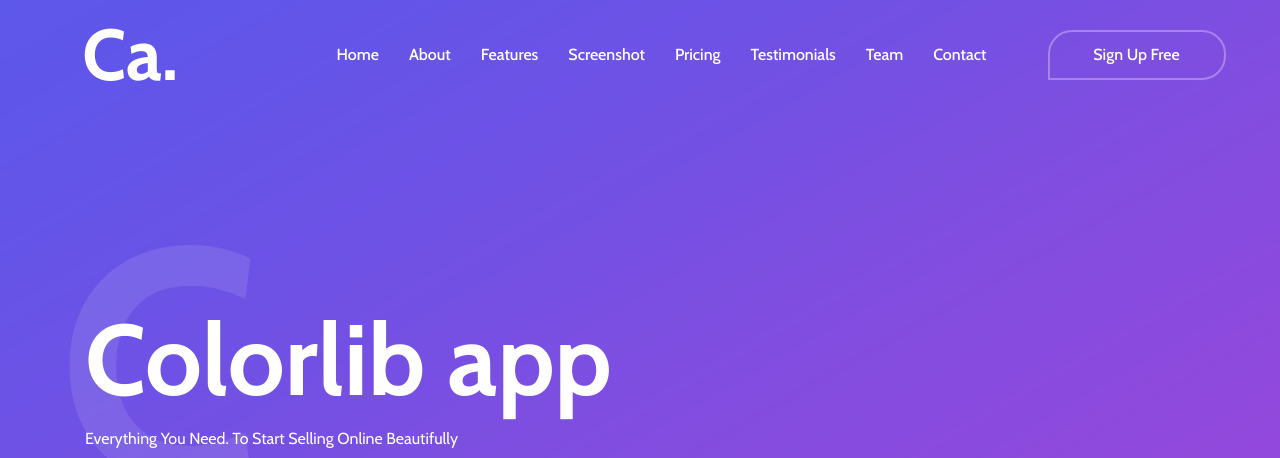
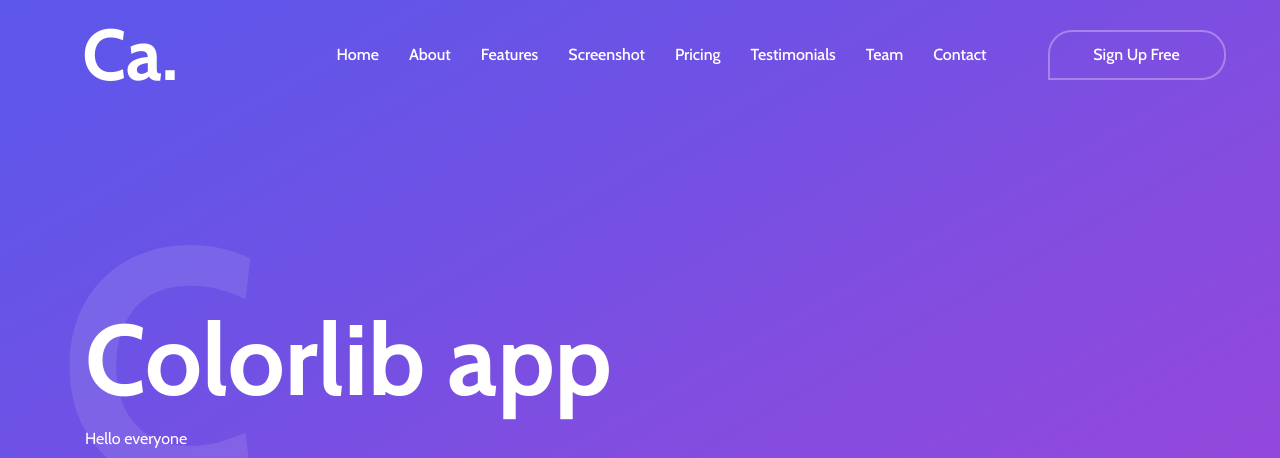
Before and after one commit to Airdmhund/Airdmhund.github.io, a plain HTML site: page index.html in a window 1280 px wide. Shown: the top 458 px of the page. Drawn offline with nearby package versions, Linux system fonts and the light colour scheme; files whose address does not match are found by name.

Commit message:
firstcommit

```diff
--- a/index.html
+++ b/index.html
@@ -77,7 +77,7 @@
                     <div class="wellcome-heading">
                         <h2>Colorlib app</h2>
                         <h3>C</h3>
-                        <p>Everything You Need. To Start Selling Online Beautifully</p>
+                        <p>Hello everyone</p>
                     </div>
                     <div class="get-start-area">
                         <!-- Form Start -->
```
